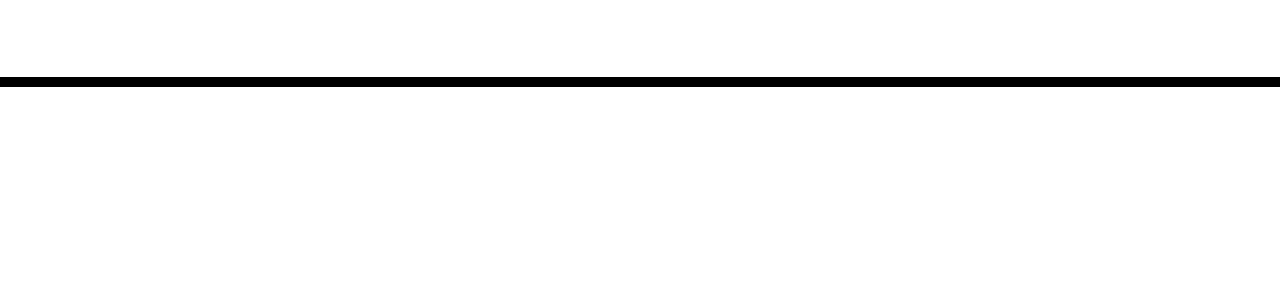
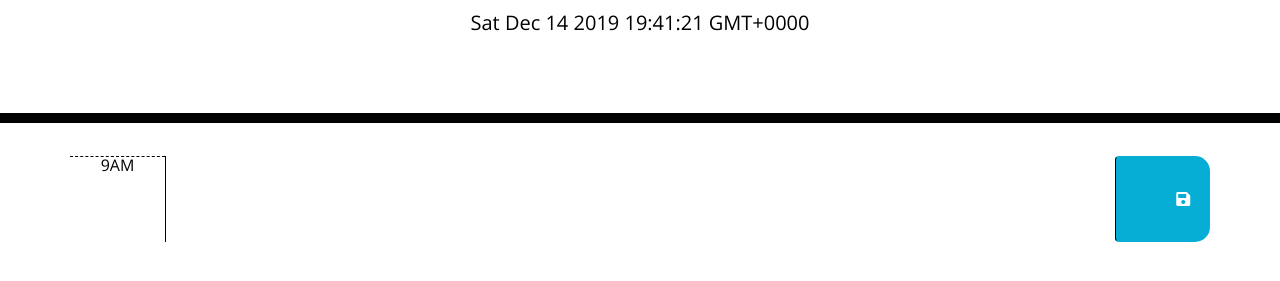
Before and after one commit to DommiDan/planner, a plain HTML site: page index.html in a window 1280 px wide. Shown: the part 181-462 px from the top of the page. Drawn offline with nearby package versions, Linux system fonts and the light colour scheme.

Commit message:
Update cal

```diff
--- a/index.html
+++ b/index.html
@@ -29,10 +29,20 @@
       <p id="currentDay" class="lead"></p>
     </header>
     <div class="container">
+
       <!-- Timeblocks go here -->
+      <div id= "hour-9" class="row time-block">
+          <div class="col-md-1 hour">9AM</div>
+          <textarea class=" col-md-10 description"></textarea>
+          <button class="btn saveBtn col-md-1">
+          <i class="fas fa-save"></i>
+          </button>
+        </div>
+      </div>
     </div>
 
     <script src="https://code.jquery.com/jquery-3.4.1.min.js"></script>
+    <script src="script.js"></script>
     <script src="https://cdnjs.cloudflare.com/ajax/libs/moment.js/2.24.0/moment.min.js"></script>
   </body>
 </html>
--- /dev/null
+++ b/script.js
@@ -0,0 +1,12 @@
+
+$(document).ready(function(){
+    console.log(document)
+    $(".saveBtn").on("click",function() {
+        console.log(this)
+        var value = $(this).siblings(".description").val();
+        var time = $(this).siblings(".hour").text();
+
+        localStorage.setItem(time, value)
+    });
+    $("#currentDay").text(moment());
+});
```
